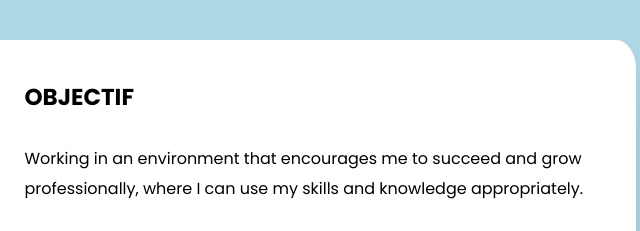
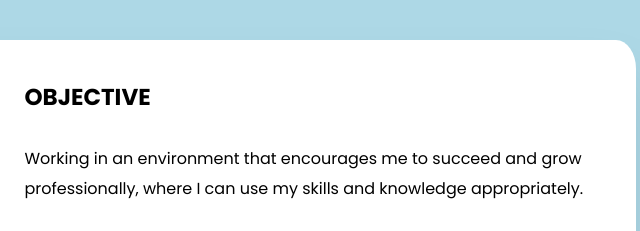
Before and after one commit to hicham-zakroum/Resume-CV, a plain HTML site: page index.html in a window 1280 px wide. Shown: the top 231 px of the page, 504-1144 px from the left. Drawn offline with Linux system fonts and the light colour scheme.

Commit message:
correct a typo

```diff
--- a/index.html
+++ b/index.html
@@ -102,7 +102,7 @@
       </div>
       <div class="right-side">
         <div class="profile">
-          <h2>OBJECTIF</h2>
+          <h2>OBJECTIVE</h2>
           <p>
             Working in an environment that encourages me to succeed and grow
             professionally, where I can use my skills and knowledge
```
